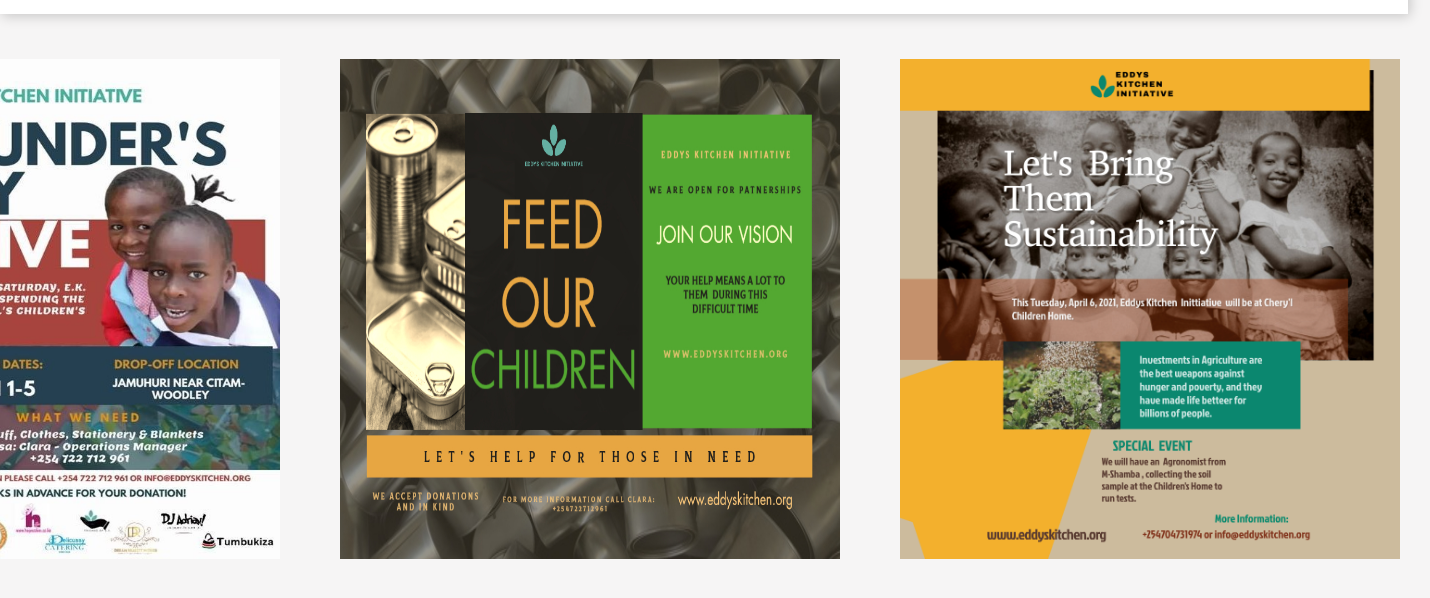
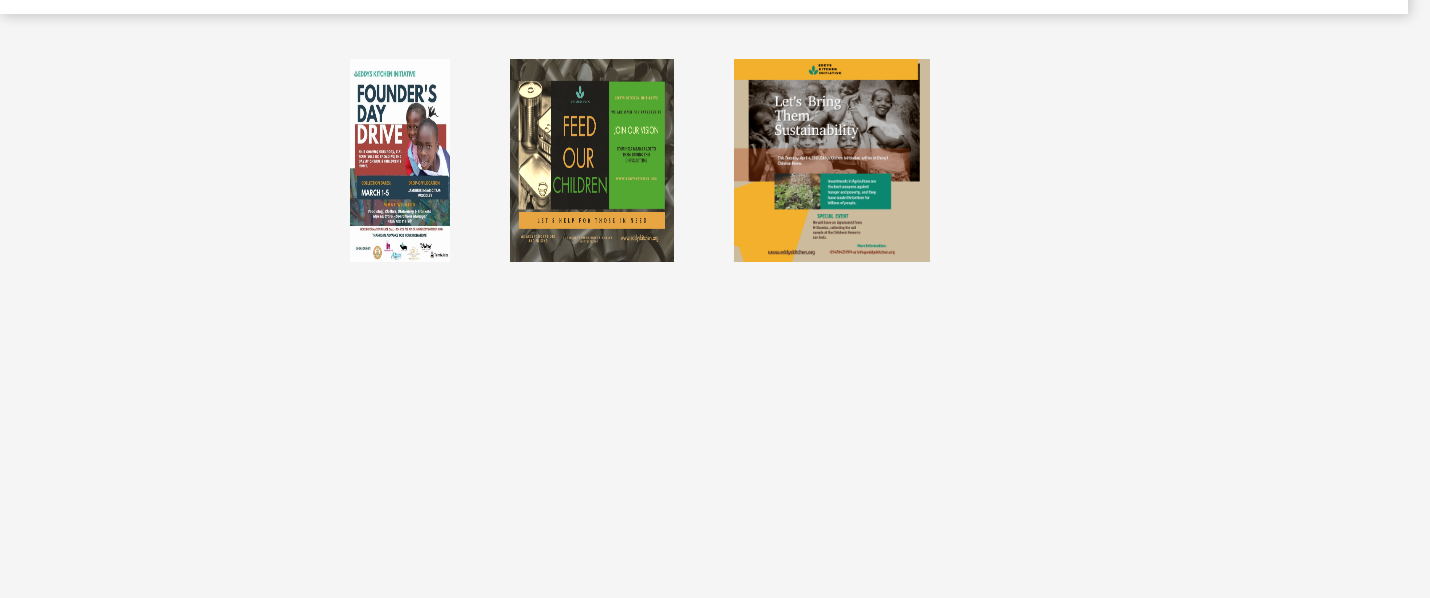
Before and after one commit to JAPHETHNYARANGA/opondomalvinportfolio, a plain HTML site: page projects.html in a window 1280 px wide. Shown: the part 46-644 px from the top of the page, 1430 px wide, since content can reach past the window. Drawn offline with nearby package versions, Linux system fonts and the light colour scheme.

Commit message:
resized images

```diff
--- a/projects.html
+++ b/projects.html
@@ -27,13 +27,13 @@
   <br><br><br>
   <div class="images">
       <div class="image1">
-          <img src="./images/image1.jpeg" alt="image1" height="500px" width="400px">
+          <img src="./images/image1.jpeg" alt="image1" height="100%" width="100%">
       </div>
       <div class="image2">
-        <img src="./images/image2.jpeg" alt="image1"  height="500px" width="500px">
+        <img src="./images/image2.jpeg" alt="image1"   height="100%" width="100%">
     </div>
     <div class="image3">
-        <img src="./images/image3.jpeg" alt="image1" height="500px" width="500px">
+        <img src="./images/image3.jpeg" alt="image1"  height="100%" width="100%">
     </div>
 <!--
     <div class="videos">
```
